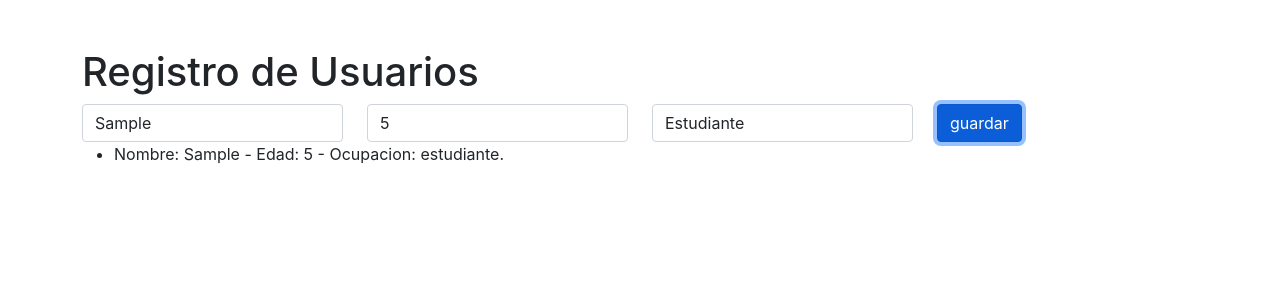
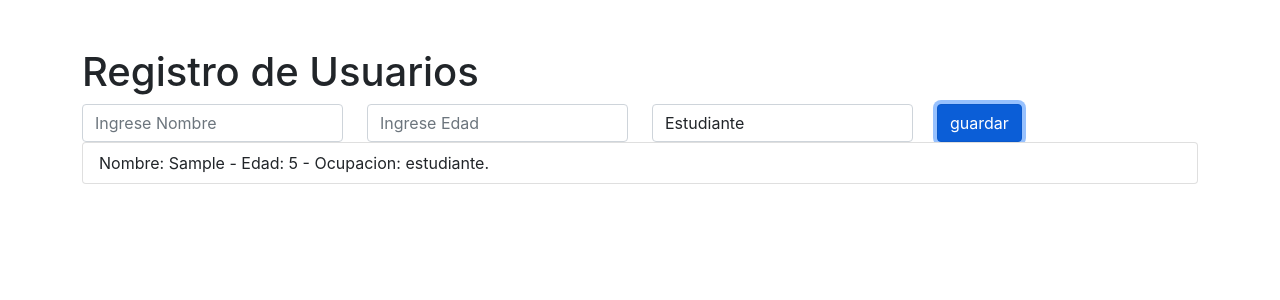
Before and after one commit to jcriostorres/Formulario-React, a React (Create React App) app: page / in a window 1280 px wide. Both pictures are taken after typing "Sample", "5" into the empty fields and a click on the button "guardar". Shown: the top 300 px of the page. Built offline with nearby package versions, Linux system fonts and the light colour scheme.

Commit message:
Modificaciones visuales y pequeños agregados al formulario.

```diff
--- a/src/components/Formulario.js
+++ b/src/components/Formulario.js
@@ -1,33 +1,18 @@
 import React, {useState, Fragment} from 'react';
 import { useForm } from 'react-hook-form';
+
 const Formulario = () => {
 
-    const {register, errors, handleSubmit} = useForm();
+    const {register, formState: {errors }, handleSubmit} = useForm();
 
     const [entradas, setEntradas] = useState([])
 
-    /*const[usuario, setUsuario] = useState({
-        nombre: '',
-        edad: '',
-        ocupacion: ''
-    })
-    const handleInputChange = (event) =>{
-        setUsuario({
-            ...usuario,
-            [event.target.name] : event.target.value
-        })
-    }
-    const registrarUsuario = (event) => {
-        event.preventDefault()
-        console.log(usuario.nombre + '  ' +  usuario.edad + '  ' + usuario.ocupacion);
-    }*/
-
     const onSubmit = (data, e) =>{
-        console.log(data);
         setEntradas([
             ...entradas,
             data
         ])
+        e.target.reset();
     }
 
 
@@ -42,7 +27,8 @@ const Formulario = () => {
                         placeholder="Ingrese Nombre"
                         className="form-control"
                         name = "nombre"
-                        {...register("nombre",{required: true})}/>
+                        {...register("nombre", {required: true})}/>
+                        {errors.nombre && <span>Este campo es requerido</span>}
                 </div>
 
                 <div className="col-md-3">
@@ -53,6 +39,8 @@ const Formulario = () => {
                             name = "edad"
                             {...register("edad",{required: true, min: 1})}
                         ></input>
+                        {errors.edad && <span>Este campo requiere un valor mayor que 0</span>}
+
                 </div>
 
 
@@ -69,10 +57,11 @@ const Formulario = () => {
                     <button className="btn btn-primary" type="submit">guardar</button>
                 </div>
             </form>
-            <ul>
+
+            <ul className = "list-group">
                 {
                     entradas.map(item =>
-                        <li>Nombre: {item.nombre} - Edad: {item.edad} - Ocupacion: {item.ocupacion}.</li>
+                        <li className="list-group-item">Nombre: {item.nombre} - Edad: {item.edad} - Ocupacion: {item.ocupacion}.</li>
                     )
                 }
             </ul>
```
